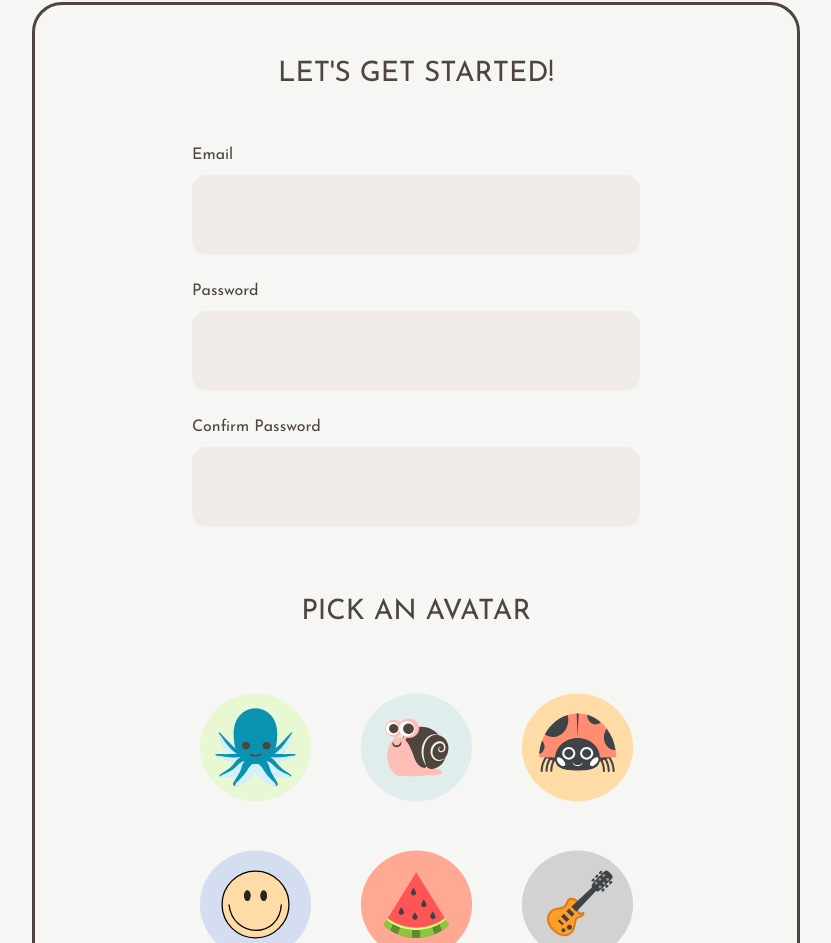
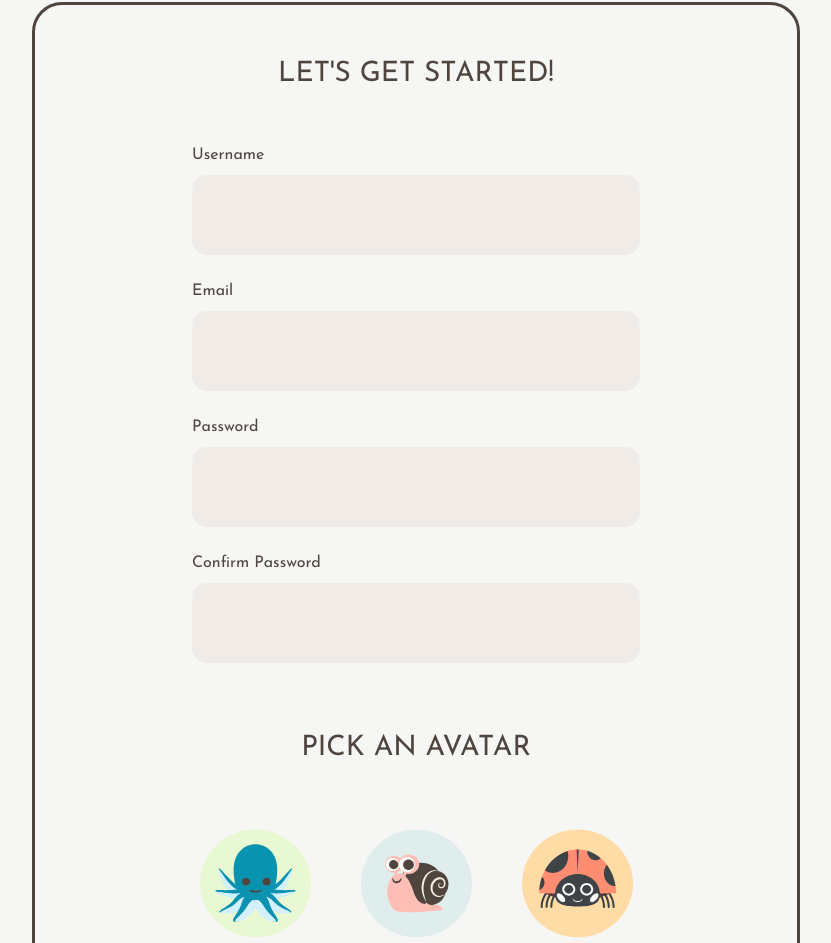
Before and after one commit to antivalse/speedy-snail-react, a React (Vite) app: page /signup in a window 1280 px wide. Shown: the part 802-1745 px from the top of the page, without its empty margins (224-1055 px from the left). Built offline with nearby package versions, Linux system fonts and the light colour scheme; no server answers.

Commit message:
set at username when signing up and use on planpage to welcome user for a more personail experience

```diff
--- a/src/components/forms/SignupForm.tsx
+++ b/src/components/forms/SignupForm.tsx
@@ -10,7 +10,7 @@ import { SignupDetails } from "../../types/User.types";
 
 const SignupForm = () => {
   const [submittingForm, setSubmittingForm] = useState(false);
-  const [selectedAvatar, setSelectedAvatar] = useState<number | null>(null); // State to track selected avatar
+  const [selectedAvatar, setSelectedAvatar] = useState<number | null>(null);
 
   // Access useForm hook from React hook form
   const {
@@ -34,7 +34,7 @@ const SignupForm = () => {
     setSubmittingForm(true);
 
     try {
-      await signup(data.email, data.password, data.avatarId);
+      await signup(data.email, data.password, data.username, data.avatarId);
       navigate("/today");
     } catch (err) {
       if (err instanceof Error) {
@@ -45,7 +45,7 @@ const SignupForm = () => {
   };
 
   const handleAvatarSelect = (id: number) => {
-    setSelectedAvatar(id); // Update the selected avatar on click
+    setSelectedAvatar(id);
   };
 
   return (
@@ -58,6 +58,21 @@ const SignupForm = () => {
         className="flex flex-col gap-6 w-full max-w-md"
       >
         {" "}
+        <div className="flex flex-col gap-2 w-full">
+          <label className="color-p300 text-left"> Username</label>
+          <input
+            type="text"
+            className="form__input-field"
+            {...register("username", {
+              required: "Please enter a username",
+              minLength: {
+                message: "Please choose a username with at least 3 characters",
+                value: 3,
+              },
+            })}
+          />
+          {errors.email && <p>{errors.email.message || "Invalid value"}</p>}
+        </div>
         <div className="flex flex-col gap-2 w-full">
           <label className="color-p300 text-left" htmlFor="email">
             {" "}
--- a/src/context/AuthContext.ts
+++ b/src/context/AuthContext.ts
@@ -5,12 +5,12 @@ import { User, UserCredential } from "firebase/auth";
 
 interface AuthContextType {
   email: string | null;
-  userName: string | null;
   user: User | null;
   loading: boolean;
   signup: (
     email: string,
     password: string,
+    username: string,
     selectedAvatar: number
   ) => Promise<UserCredential>;
   login: (email: string, password: string) => Promise<UserCredential>;
@@ -19,7 +19,7 @@ interface AuthContextType {
   updateUserPassword: (newPassword: string) => Promise<void>;
   updateUserEmail: (newEmail: string) => Promise<void>;
   updateUserAvatar: (newAvatarId: number) => Promise<void>;
-  updateUserCredentials: () => boolean;
+  // updateUserCredentials: () => boolean;
   deleteUserAccount: () => Promise<void>;
   reAuthenticateUser: (password: string) => Promise<void>;
 }
--- a/src/context/AuthContextProvider.tsx
+++ b/src/context/AuthContextProvider.tsx
@@ -32,13 +32,15 @@ export const AuthContextProvider = ({
 }) => {
   const [loading, setLoading] = useState(true);
   const [user, setUser] = useState<User | null>(null);
-  const [userName, setUserName] = useState<string | null>(null);
   const [email, setEmail] = useState<string | null>(null);
+
+  console.log("user is: ", user);
 
   // Sign up the user
   const signup = async (
     email: string,
     password: string,
+    username: string,
     selectedAvatar: number
   ) => {
     const userCredential = await createUserWithEmailAndPassword(
@@ -46,12 +48,14 @@ export const AuthContextProvider = ({
       email,
       password
     );
+
     const user = userCredential.user;
+    const userDocRef = doc(usersCollection, user.uid);
 
-    const userDocRef = doc(usersCollection, user.uid);
     setDoc(userDocRef, {
       uid: user.uid,
       email: user.email || "",
+      username: username,
       avatar: selectedAvatar,
       createdAt: serverTimestamp(),
       updatedAt: serverTimestamp(),
@@ -83,17 +87,17 @@ export const AuthContextProvider = ({
     return sendPasswordResetEmail(auth, email);
   };
 
-  // Update user credentials
+  // // Update user credentials
 
-  const updateUserCredentials = () => {
-    if (!auth.currentUser) {
-      return false;
-    }
+  // const updateUserCredentials = () => {
+  //   if (!auth.currentUser) {
+  //     return false;
+  //   }
 
-    setUserName(auth.currentUser.displayName);
-    setEmail(auth.currentUser.email);
-    return true;
-  };
+  //   setUserName(auth.currentUser.displayName);
+  //   setEmail(auth.currentUser.email);
+  //   return true;
+  // };
 
   // Update Password
   const updateUserPassword = async (newPassword: string) => {
@@ -188,10 +192,8 @@ export const AuthContextProvider = ({
       setUser(authUser);
 
       if (authUser) {
-        setUserName(authUser.displayName);
         setEmail(authUser.email);
       } else {
-        setUserName(null);
         setEmail(null);
       }
       setLoading(false);
@@ -202,7 +204,6 @@ export const AuthContextProvider = ({
   return (
     <AuthContext.Provider
       value={{
-        userName,
         email,
         user,
         loading,
@@ -213,7 +214,7 @@ export const AuthContextProvider = ({
         updateUserPassword,
         updateUserEmail,
         updateUserAvatar,
-        updateUserCredentials,
+        // updateUserCredentials,
         deleteUserAccount,
         reAuthenticateUser,
       }}
--- a/src/pages/protected /PlanPage.tsx
+++ b/src/pages/protected /PlanPage.tsx
@@ -2,8 +2,12 @@
 
 import PlaceholderImg from "../../assets/images/placeholders/scheduleimg_test.png";
 import AddImage from "../../components/ui/AddImage";
+import useGetUser from "../../hooks/useGetUser";
 
 const PlanPage = () => {
+  // Get username
+
+  const { data } = useGetUser();
   // Get today's date
   const date = new Date()
     .toLocaleDateString("en-us", {
@@ -26,6 +30,10 @@ const PlanPage = () => {
         <h2 className="heading heading--primary mb-10 color-p300 whitespace-pre-wrap text-center">
           {date}
         </h2>
+
+        <p className="m-5">
+          Welcome {data?.username}! What do you want to do today?
+        </p>
         <div className="plan-page__schedule bg-p100 flex flex-col items-center py-10 mb-12">
           <ul className="plan-page__schedule__images">
             {testItems.map((item) => (
--- a/src/types/User.types.ts
+++ b/src/types/User.types.ts
@@ -8,12 +8,14 @@ export type UserInfo = {
   email: string;
   uid: string;
   updatedAt: Timestamp;
+  username: string;
 };
 
 export type SignupDetails = {
   email: string;
   password: string;
   confirmPassword: string;
+  username: string;
   avatarId: number;
 };
 
```
